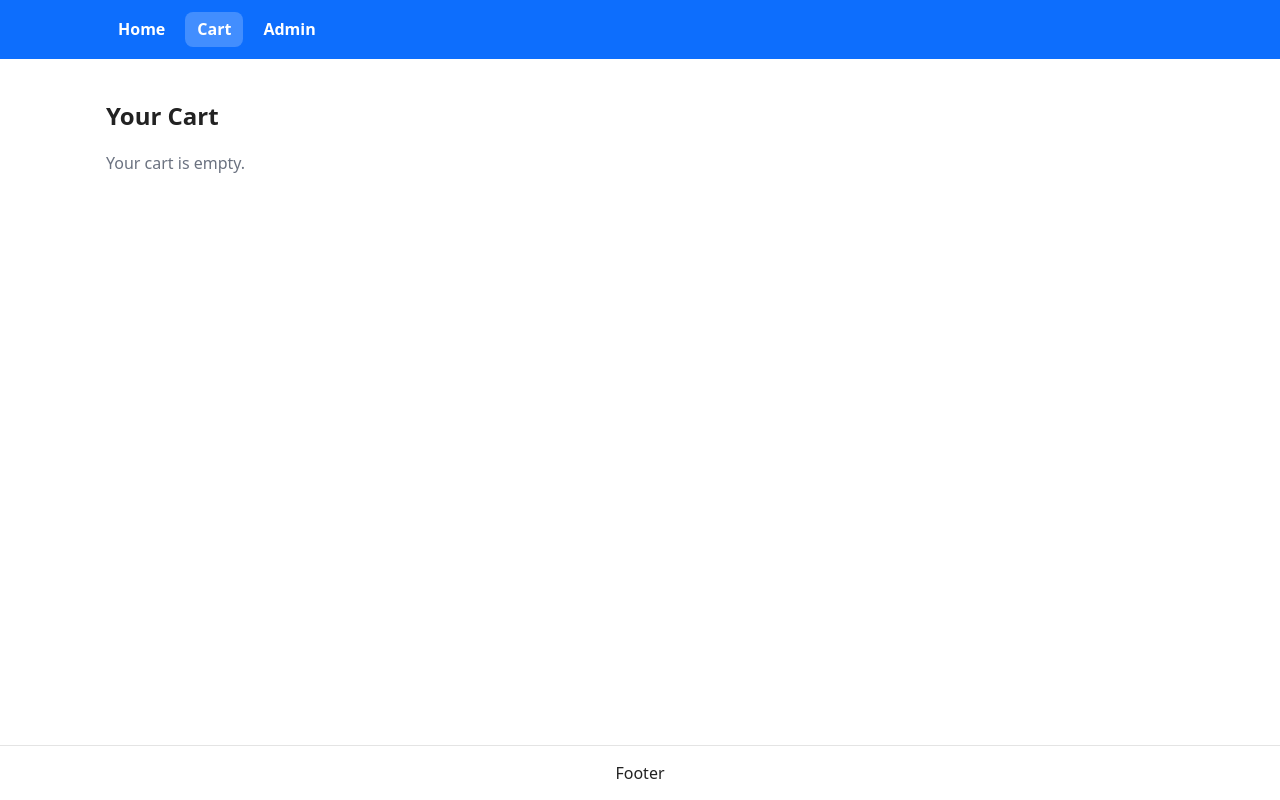
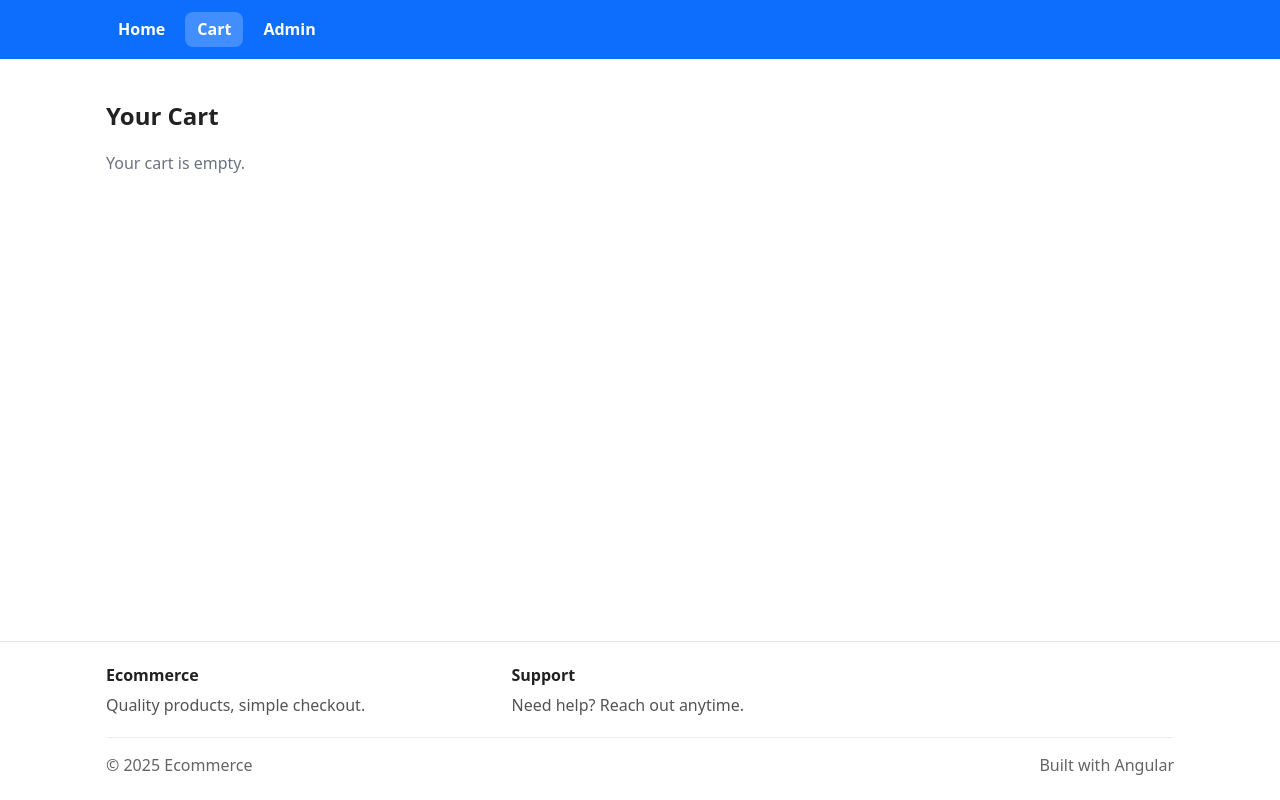
Before and after one commit to TarielTopuria/EcommerceAngular, an Angular app in the folder ecommerce-angular/: page /cart in a window 1280 px wide. Built offline with nearby package versions, Linux system fonts and the light colour scheme.

Commit message:
modified footer

```diff
--- a/ecommerce-angular/src/app/shared/components/footer/footer.html
+++ b/ecommerce-angular/src/app/shared/components/footer/footer.html
@@ -1,3 +1,20 @@
-<footer>
-  <p>Footer</p>
+<footer class="app-footer" role="contentinfo">
+  <div class="container app-footer__container">
+    <div class="app-footer__grid">
+      <section class="app-footer__section" aria-label="Store">
+        <h3 class="app-footer__title">Ecommerce</h3>
+        <p class="app-footer__text">Quality products, simple checkout.</p>
+      </section>
+
+      <section class="app-footer__section" aria-label="Support">
+        <h3 class="app-footer__title">Support</h3>
+        <p class="app-footer__text">Need help? Reach out anytime.</p>
+      </section>
+    </div>
+
+    <div class="app-footer__bottom">
+      <p class="app-footer__copyright">© {{ year }} Ecommerce</p>
+      <p class="app-footer__meta">Built with Angular</p>
+    </div>
+  </div>
 </footer>
--- a/ecommerce-angular/src/app/shared/components/footer/footer.scss
+++ b/ecommerce-angular/src/app/shared/components/footer/footer.scss
@@ -1,13 +1,77 @@
 
 @use '../../../../styles/variables' as *;
 
-footer {
+.app-footer {
 	border-top: 1px solid rgba($color-text, 0.12);
-	padding: 1rem 0;
+	padding: ($spacing-unit * 1.5) 0;
 }
 
-footer p {
-	margin: 0;
-	text-align: center;
+.app-footer__container {
 	padding: 0 $spacing-unit;
 }
+
+.app-footer__grid {
+	display: grid;
+	grid-template-columns: 1fr;
+	gap: $spacing-unit;
+}
+
+@media (min-width: $bp-md) {
+	.app-footer__grid {
+		grid-template-columns: 1.2fr 1fr 1fr;
+		gap: ($spacing-unit * 1.25);
+	}
+}
+
+.app-footer__section {
+	min-width: 0;
+}
+
+.app-footer__title {
+	margin: 0 0 ($spacing-unit * 0.5) 0;
+	font-size: 1rem;
+	line-height: 1.2;
+	color: $color-text;
+}
+
+.app-footer__text {
+	margin: 0;
+	color: rgba($color-text, 0.78);
+	line-height: 1.5;
+}
+
+.app-footer__link {
+	display: inline-flex;
+	align-items: center;
+	width: fit-content;
+	padding: 0.25rem 0;
+	color: rgba($color-text, 0.88);
+	text-decoration: none;
+}
+
+.app-footer__link:hover,
+.app-footer__link:focus-visible {
+	text-decoration: underline;
+}
+
+.app-footer__bottom {
+	display: flex;
+	flex-direction: column;
+	gap: 0.25rem;
+	margin-top: ($spacing-unit * 1.25);
+	padding-top: $spacing-unit;
+	border-top: 1px solid rgba($color-text, 0.08);
+	color: rgba($color-text, 0.7);
+}
+
+@media (min-width: $bp-sm) {
+	.app-footer__bottom {
+		flex-direction: row;
+		align-items: center;
+		justify-content: space-between;
+	}
+}
+
+.app-footer__bottom p {
+	margin: 0;
+}
--- a/ecommerce-angular/src/app/shared/components/footer/footer.ts
+++ b/ecommerce-angular/src/app/shared/components/footer/footer.ts
@@ -6,4 +6,6 @@ import { Component } from '@angular/core';
   templateUrl: './footer.html',
   styleUrl: './footer.scss'
 })
-export class Footer {}
+export class Footer {
+  year = new Date().getFullYear();
+}
```
